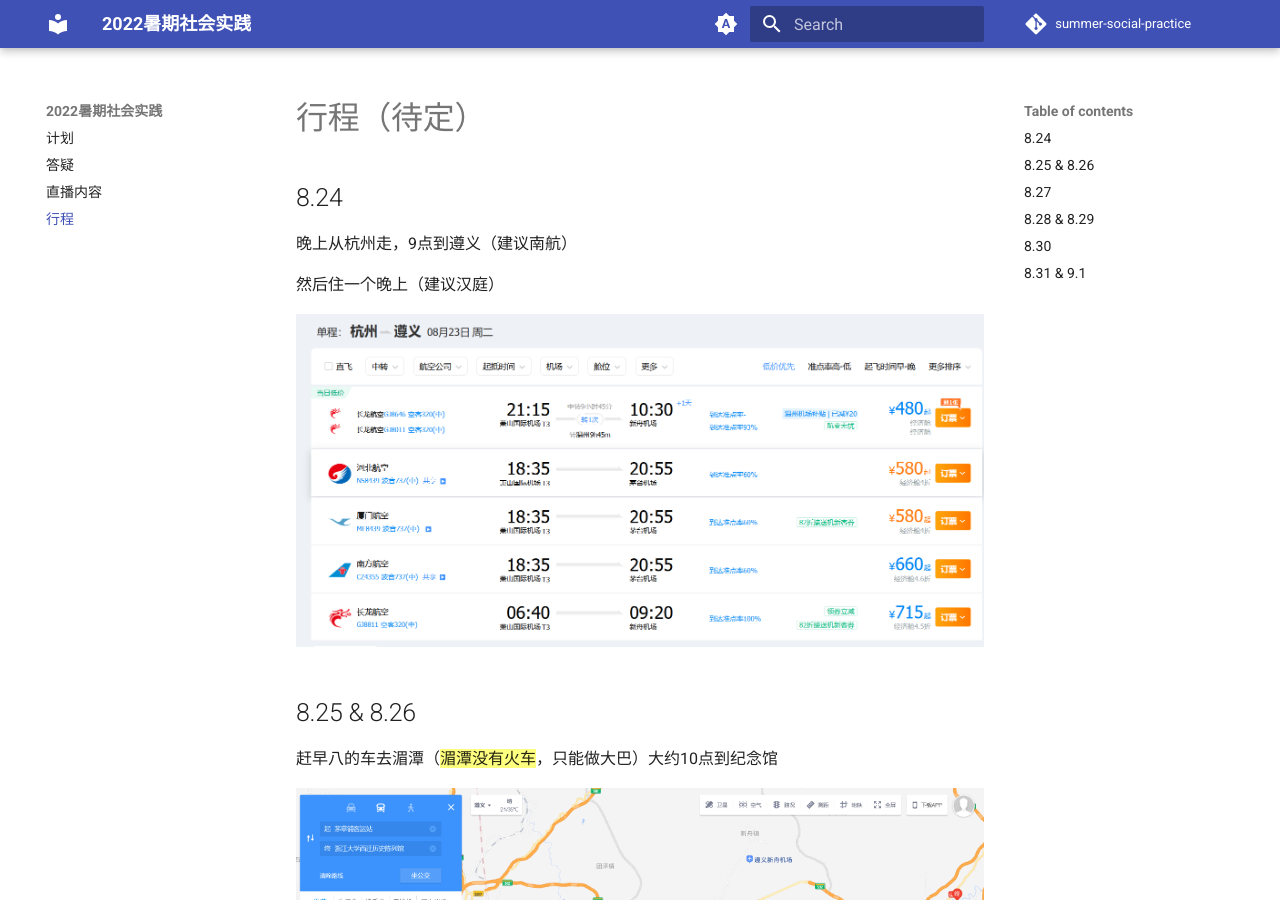
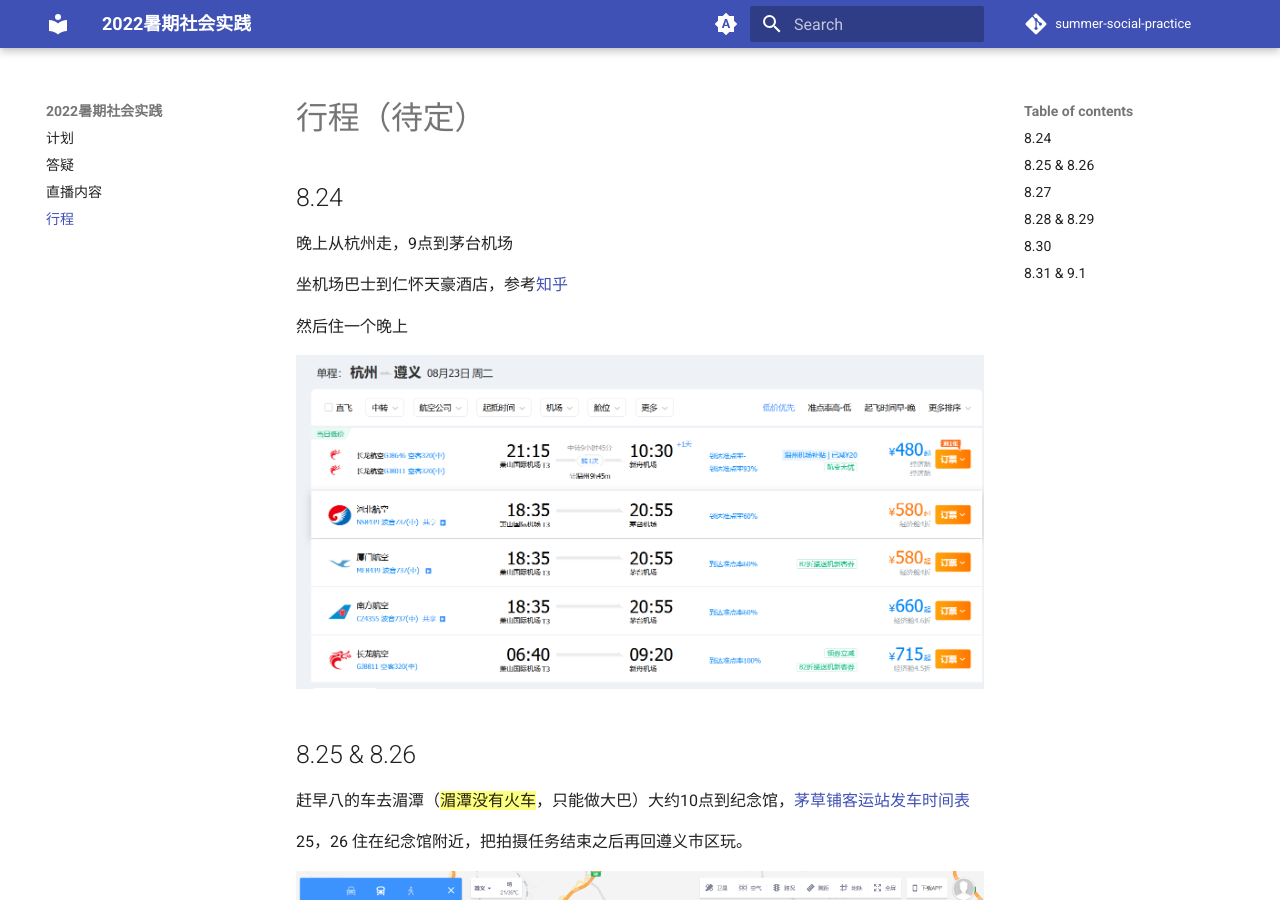
Before and after one commit to amorphophallus/summer-social-practice, an MkDocs documentation site: the page built from docs/行程.md, in a window 1280 px wide and 900 px high. Built offline with MkDocs 1.6.1 and Material for MkDocs 9.7.7, drawn with Linux system fonts in a browser that asks for light colours; comment, search, counter and statistics services are not loaded.

Commit message:
Update 行程.md

```diff
--- a/docs/行程.md
+++ b/docs/行程.md
@@ -2,15 +2,19 @@
 
 ## 8.24
 
-晚上从杭州走，9点到遵义（建议南航）
+晚上从杭州走，9点到茅台机场
 
-然后住一个晚上（建议汉庭）
+坐机场巴士到仁怀天豪酒店，参考[知乎](https://www.zhihu.com/question/289136279#:~:text=%E8%8C%85%E5%8F%B0%E6%9C%BA%E5%9C%BA%E5%9C%A8%E4%BB%81%E6%80%80%E5%B8%82%EF%BC%8C%E9%81%B5%E4%B9%89%E6%96%B0%E8%88%9F%E6%9C%BA%E5%9C%BA%E5%9C%A8%E9%81%B5%E4%B9%89%E5%B8%82%E3%80%82,%E4%B8%A4%E4%B8%AA%E5%B8%82%E7%9A%84%E8%B7%9D%E7%A6%BB%E5%A4%A7%E6%A6%82%E5%9C%A81%E4%B8%AA%E5%B0%8F%E6%97%B6%E5%B7%A6%E5%8F%B3%E3%80%82)
+
+然后住一个晚上
 
 ![](img/image-20220804185825546.png)
 
 ## 8.25 & 8.26
 
-赶早八的车去湄潭（==湄潭没有火车==，只能做大巴）大约10点到纪念馆
+赶早八的车去湄潭（==湄潭没有火车==，只能做大巴）大约10点到纪念馆，[茅草铺客运站发车时间表](https://www.59178.com/qiche/checi/1310.htm)
+
+25，26 住在纪念馆附近，把拍摄任务结束之后再回遵义市区玩。
 
 ![](img/image-20220804185757100.png)
 
```
